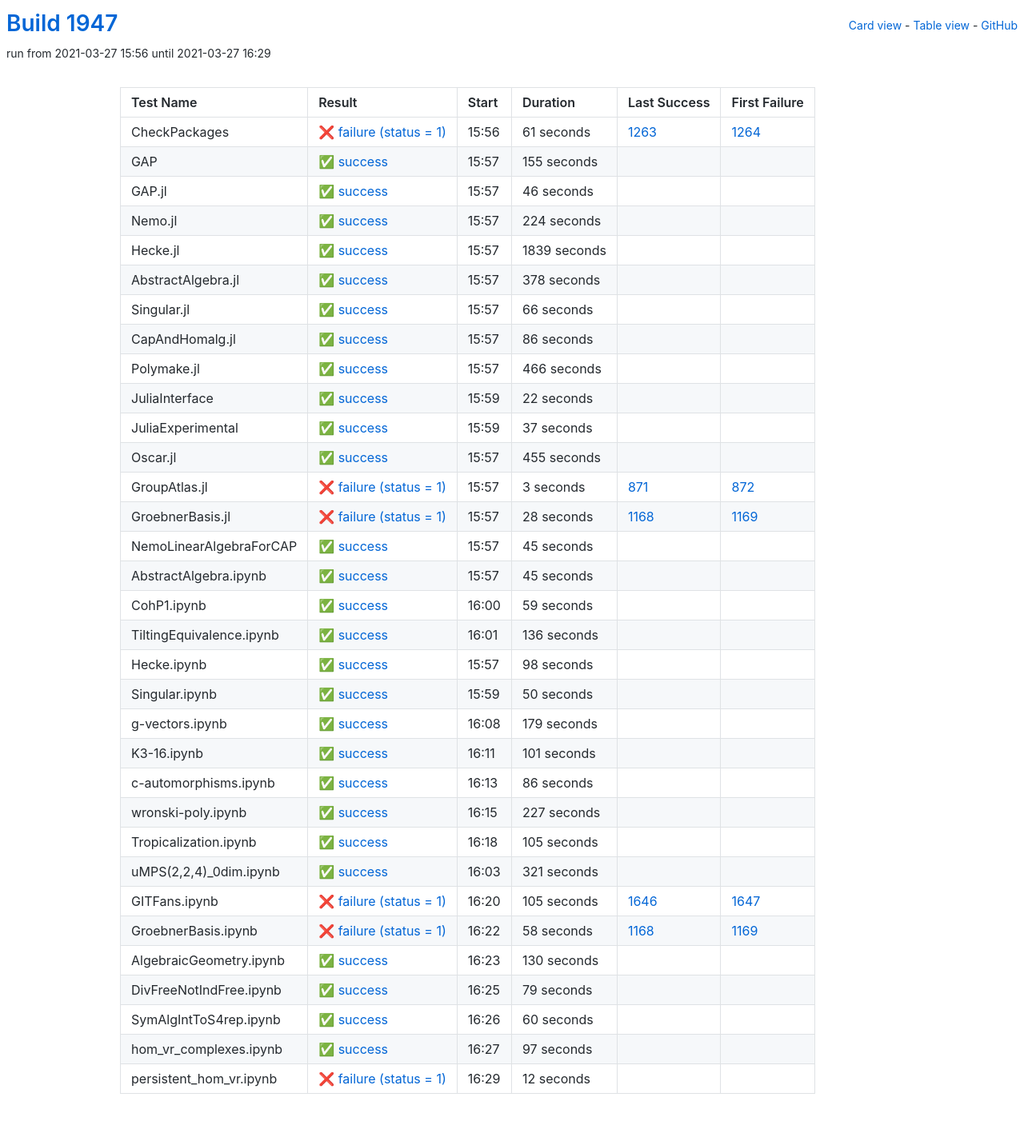
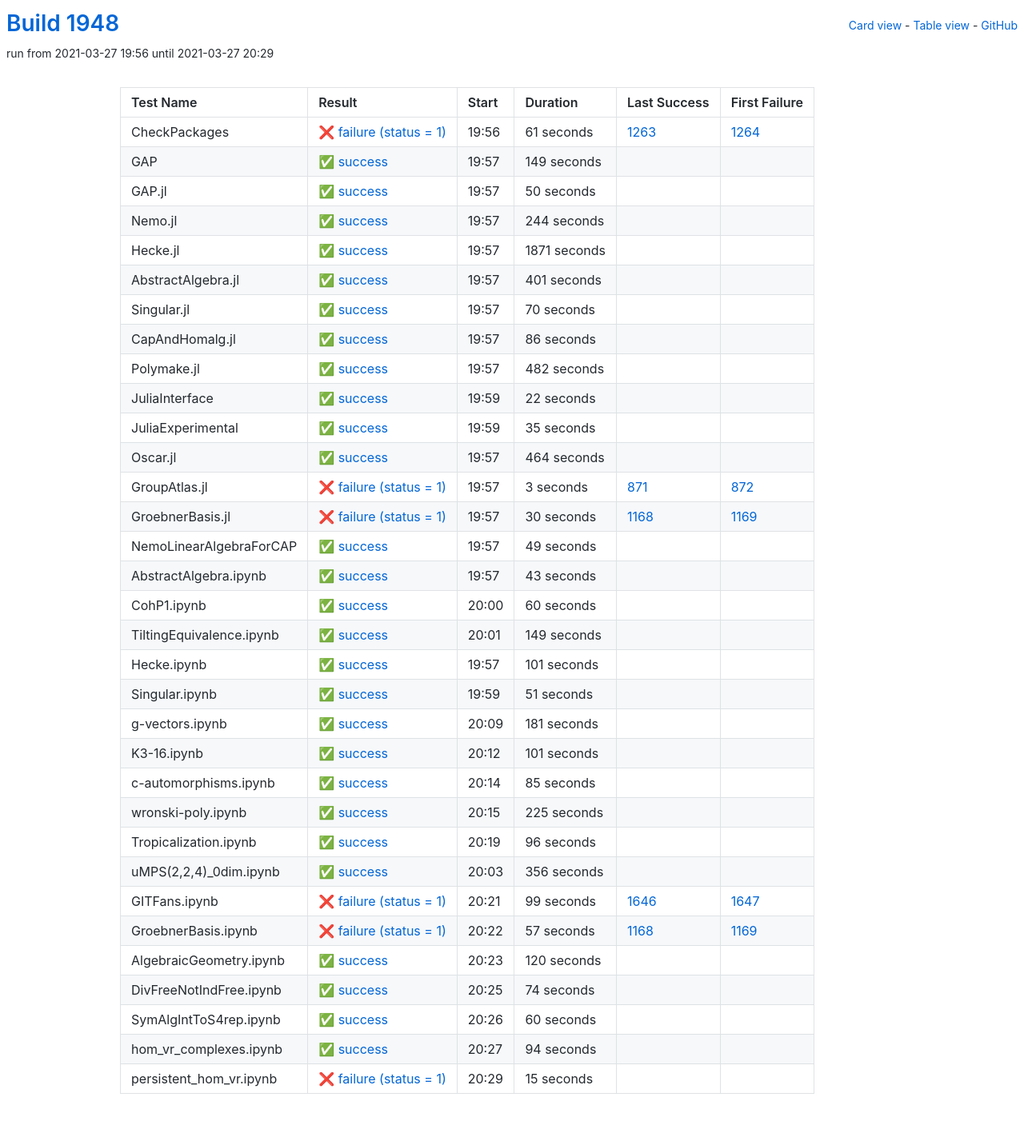
Before and after one commit to oscar-system/oscar-ci-status-stable, a Jekyll site: the page built from table.html, in a window 1280 px wide. Shown: the whole page at 80% size. Built offline with Jekyll 4.4.1, drawn with Linux system fonts in a browser that asks for light colours.

Commit message:
Build #1948

```diff
--- a/_data/ci.yml
+++ b/_data/ci.yml
@@ -1,6 +1,6 @@
 ---
-build: 1947
-build_url: https://oscarci.mathematik.uni-kl.de/job/oscar-stable/1947/
+build: 1948
+build_url: https://oscarci.mathematik.uni-kl.de/job/oscar-stable/1948/
 job: oscar-stable
 organization: oscar-system
 repo: oscar-ci-status-stable
@@ -8,8 +8,8 @@ repourl: https://github.com/oscar-system/oscar-ci-status-stable
 tests:
 - name: CheckPackages
   id: checkpackages
-  log: https://oscarci.mathematik.uni-kl.de/job/oscar-stable/1947/artifact/logs/build-1947/CheckPackages.log
-  start: 2021-03-27 15:56
+  log: https://oscarci.mathematik.uni-kl.de/job/oscar-stable/1948/artifact/logs/build-1948/CheckPackages.log
+  start: 2021-03-27 19:56
   success: false
   exitcode: 1
   status: failure
@@ -20,80 +20,80 @@ tests:
   first_failure_url: https://oscarci.mathematik.uni-kl.de/job/oscar-stable/1264/
 - name: GAP
   id: gap
-  log: https://oscarci.mathematik.uni-kl.de/job/oscar-stable/1947/artifact/logs/build-1947/GAP.log
-  start: 2021-03-27 15:57
+  log: https://oscarci.mathematik.uni-kl.de/job/oscar-stable/1948/artifact/logs/build-1948/GAP.log
+  start: 2021-03-27 19:57
   success: true
   exitcode: 0
   status: success
-  duration: 155
+  duration: 149
   last_success: false
   last_success_url:
   first_failure: false
   first_failure_url:
 - name: GAP.jl
   id: gap-jl
-  log: https://oscarci.mathematik.uni-kl.de/job/oscar-stable/1947/artifact/logs/build-1947/GAP.jl.log
-  start: 2021-03-27 15:57
+  log: https://oscarci.mathematik.uni-kl.de/job/oscar-stable/1948/artifact/logs/build-1948/GAP.jl.log
+  start: 2021-03-27 19:57
   success: true
   exitcode: 0
   status: success
-  duration: 46
+  duration: 50
   last_success: false
   last_success_url:
   first_failure: false
   first_failure_url:
 - name: Nemo.jl
   id: nemo-jl
-  log: https://oscarci.mathematik.uni-kl.de/job/oscar-stable/1947/artifact/logs/build-1947/Nemo.jl.log
-  start: 2021-03-27 15:57
+  log: https://oscarci.mathematik.uni-kl.de/job/oscar-stable/1948/artifact/logs/build-1948/Nemo.jl.log
+  start: 2021-03-27 19:57
   success: true
   exitcode: 0
   status: success
-  duration: 224
+  duration: 244
   last_success: false
   last_success_url:
   first_failure: false
   first_failure_url:
 - name: Hecke.jl
   id: hecke-jl
-  log: https://oscarci.mathematik.uni-kl.de/job/oscar-stable/1947/artifact/logs/build-1947/Hecke.jl.log
-  start: 2021-03-27 15:57
+  log: https://oscarci.mathematik.uni-kl.de/job/oscar-stable/1948/artifact/logs/build-1948/Hecke.jl.log
+  start: 2021-03-27 19:57
   success: true
   exitcode: 0
   status: success
-  duration: 1839
+  duration: 1871
   last_success: false
   last_success_url:
   first_failure: false
   first_failure_url:
 - name: AbstractAlgebra.jl
   id: abstractalgebra-jl
-  log: https://oscarci.mathematik.uni-kl.de/job/oscar-stable/1947/artifact/logs/build-1947/AbstractAlgebra.jl.log
-  start: 2021-03-27 15:57
+  log: https://oscarci.mathematik.uni-kl.de/job/oscar-stable/1948/artifact/logs/build-1948/AbstractAlgebra.jl.log
+  start: 2021-03-27 19:57
   success: true
   exitcode: 0
   status: success
-  duration: 378
+  duration: 401
   last_success: false
   last_success_url:
   first_failure: false
   first_failure_url:
 - name: Singular.jl
   id: singular-jl
-  log: https://oscarci.mathematik.uni-kl.de/job/oscar-stable/1947/artifact/logs/build-1947/Singular.jl.log
-  start: 2021-03-27 15:57
+  log: https://oscarci.mathematik.uni-kl.de/job/oscar-stable/1948/artifact/logs/build-1948/Singular.jl.log
+  start: 2021-03-27 19:57
   success: true
   exitcode: 0
   status: success
-  duration: 66
+  duration: 70
   last_success: false
   last_success_url:
   first_failure: false
   first_failure_url:
 - name: CapAndHomalg.jl
   id: capandhomalg-jl
-  log: https://oscarci.mathematik.uni-kl.de/job/oscar-stable/1947/artifact/logs/build-1947/CapAndHomalg.jl.log
-  start: 2021-03-27 15:57
+  log: https://oscarci.mathematik.uni-kl.de/job/oscar-stable/1948/artifact/logs/build-1948/CapAndHomalg.jl.log
+  start: 2021-03-27 19:57
   success: true
   exitcode: 0
   status: success
@@ -104,20 +104,20 @@ tests:
   first_failure_url:
 - name: Polymake.jl
   id: polymake-jl
-  log: https://oscarci.mathematik.uni-kl.de/job/oscar-stable/1947/artifact/logs/build-1947/Polymake.jl.log
-  start: 2021-03-27 15:57
+  log: https://oscarci.mathematik.uni-kl.de/job/oscar-stable/1948/artifact/logs/build-1948/Polymake.jl.log
+  start: 2021-03-27 19:57
   success: true
   exitcode: 0
   status: success
-  duration: 466
+  duration: 482
   last_success: false
   last_success_url:
   first_failure: false
   first_failure_url:
 - name: JuliaInterface
   id: juliainterface
-  log: https://oscarci.mathematik.uni-kl.de/job/oscar-stable/1947/artifact/logs/build-1947/JuliaInterface.log
-  start: 2021-03-27 15:59
+  log: https://oscarci.mathematik.uni-kl.de/job/oscar-stable/1948/artifact/logs/build-1948/JuliaInterface.log
+  start: 2021-03-27 19:59
   success: true
   exitcode: 0
   status: success
@@ -128,32 +128,32 @@ tests:
   first_failure_url:
 - name: JuliaExperimental
   id: juliaexperimental
-  log: https://oscarci.mathematik.uni-kl.de/job/oscar-stable/1947/artifact/logs/build-1947/JuliaExperimental.log
-  start: 2021-03-27 15:59
+  log: https://oscarci.mathematik.uni-kl.de/job/oscar-stable/1948/artifact/logs/build-1948/JuliaExperimental.log
+  start: 2021-03-27 19:59
   success: true
   exitcode: 0
   status: success
-  duration: 37
+  duration: 35
   last_success: false
   last_success_url:
   first_failure: false
   first_failure_url:
 - name: Oscar.jl
   id: oscar-jl
-  log: https://oscarci.mathematik.uni-kl.de/job/oscar-stable/1947/artifact/logs/build-1947/Oscar.jl.log
-  start: 2021-03-27 15:57
+  log: https://oscarci.mathematik.uni-kl.de/job/oscar-stable/1948/artifact/logs/build-1948/Oscar.jl.log
+  start: 2021-03-27 19:57
   success: true
   exitcode: 0
   status: success
-  duration: 455
+  duration: 464
   last_success: false
   last_success_url:
   first_failure: false
   first_failure_url:
 - name: GroupAtlas.jl
   id: groupatlas-jl
-  log: https://oscarci.mathematik.uni-kl.de/job/oscar-stable/1947/artifact/logs/build-1947/GroupAtlas.jl.log
-  start: 2021-03-27 15:57
+  log: https://oscarci.mathematik.uni-kl.de/job/oscar-stable/1948/artifact/logs/build-1948/GroupAtlas.jl.log
+  start: 2021-03-27 19:57
   success: false
   exitcode: 1
   status: failure
@@ -164,104 +164,104 @@ tests:
   first_failure_url: https://oscarci.mathematik.uni-kl.de/job/oscar-stable/872/
 - name: GroebnerBasis.jl
   id: groebnerbasis-jl
-  log: https://oscarci.mathematik.uni-kl.de/job/oscar-stable/1947/artifact/logs/build-1947/GroebnerBasis.jl.log
-  start: 2021-03-27 15:57
+  log: https://oscarci.mathematik.uni-kl.de/job/oscar-stable/1948/artifact/logs/build-1948/GroebnerBasis.jl.log
+  start: 2021-03-27 19:57
   success: false
   exitcode: 1
   status: failure
-  duration: 28
+  duration: 30
   last_success: 1168
   last_success_url: https://oscarci.mathematik.uni-kl.de/job/oscar-stable/1168/
   first_failure: 1169
   first_failure_url: https://oscarci.mathematik.uni-kl.de/job/oscar-stable/1169/
 - name: NemoLinearAlgebraForCAP
   id: nemolinearalgebraforcap
-  log: https://oscarci.mathematik.uni-kl.de/job/oscar-stable/1947/artifact/logs/build-1947/NemoLinearAlgebraForCAP.log
-  start: 2021-03-27 15:57
+  log: https://oscarci.mathematik.uni-kl.de/job/oscar-stable/1948/artifact/logs/build-1948/NemoLinearAlgebraForCAP.log
+  start: 2021-03-27 19:57
   success: true
   exitcode: 0
   status: success
-  duration: 45
+  duration: 49
   last_success: false
   last_success_url:
   first_failure: false
   first_failure_url:
 - name: AbstractAlgebra.ipynb
   id: abstractalgebra-ipynb
-  log: https://oscarci.mathematik.uni-kl.de/job/oscar-stable/1947/artifact/logs/build-1947/AbstractAlgebra.ipynb.log
-  start: 2021-03-27 15:57
+  log: https://oscarci.mathematik.uni-kl.de/job/oscar-stable/1948/artifact/logs/build-1948/AbstractAlgebra.ipynb.log
+  start: 2021-03-27 19:57
   success: true
   exitcode: 0
   status: success
-  duration: 45
+  duration: 43
   last_success: false
   last_success_url:
   first_failure: false
   first_failure_url:
 - name: CohP1.ipynb
   id: cohp1-ipynb
-  log: https://oscarci.mathematik.uni-kl.de/job/oscar-stable/1947/artifact/logs/build-1947/CohP1.ipynb.log
-  start: 2021-03-27 16:00
+  log: https://oscarci.mathematik.uni-kl.de/job/oscar-stable/1948/artifact/logs/build-1948/CohP1.ipynb.log
+  start: 2021-03-27 20:00
   success: true
   exitcode: 0
   status: success
-  duration: 59
+  duration: 60
   last_success: false
   last_success_url:
   first_failure: false
   first_failure_url:
 - name: TiltingEquivalence.ipynb
   id: tiltingequivalence-ipynb
-  log: https://oscarci.mathematik.uni-kl.de/job/oscar-stable/1947/artifact/logs/build-1947/TiltingEquivalence.ipynb.log
-  start: 2021-03-27 16:01
+  log: https://oscarci.mathematik.uni-kl.de/job/oscar-stable/1948/artifact/logs/build-1948/TiltingEquivalence.ipynb.log
+  start: 2021-03-27 20:01
   success: true
   exitcode: 0
   status: success
-  duration: 136
+  duration: 149
   last_success: false
   last_success_url:
   first_failure: false
   first_failure_url:
 - name: Hecke.ipynb
   id: hecke-ipynb
-  log: https://oscarci.mathematik.uni-kl.de/job/oscar-stable/1947/artifact/logs/build-1947/Hecke.ipynb.log
-  start: 2021-03-27 15:57
+  log: https://oscarci.mathematik.uni-kl.de/job/oscar-stable/1948/artifact/logs/build-1948/Hecke.ipynb.log
+  start: 2021-03-27 19:57
   success: true
   exitcode: 0
   status: success
-  duration: 98
+  duration: 101
   last_success: false
   last_success_url:
   first_failure: false
   first_failure_url:
 - name: Singular.ipynb
   id: singular-ipynb
-  log: https://oscarci.mathematik.uni-kl.de/job/oscar-stable/1947/artifact/logs/build-1947/Singular.ipynb.log
-  start: 2021-03-27 15:59
+  log: https://oscarci.mathematik.uni-kl.de/job/oscar-stable/1948/artifact/logs/build-1948/Singular.ipynb.log
+  start: 2021-03-27 19:59
   success: true
   exitcode: 0
   status: success
-  duration: 50
+  duration: 51
   last_success: false
   last_success_url:
   first_failure: false
   first_failure_url:
 - name: g-vectors.ipynb
   id: g-vectors-ipynb
-  log: https://oscarci.mathematik.uni-kl.de/job/oscar-stable/1947/artifact/logs/build-1947/g-vectors.ipynb.log
-  start: 2021-03-27 16:08
+  log: https://oscarci.mathematik.uni-kl.de/job/oscar-stable/1948/artifact/logs/build-1948/g-vectors.ipynb.log
+  start: 2021-03-27 20:09
   success: true
   exitcode: 0
   status: success
-  duration: 179
+  duration: 181
   last_success: false
   last_success_url:
   first_failure: false
   first_failure_url:
 - name: K3-16.ipynb
   id: k3-16-ipynb
-  log: https://oscarci.mathematik.uni-kl.de/job/oscar-stable/1947/artifact/logs/build-1947/K3-16.ipynb.log
-  start: 2021-03-27 16:11
+  log: https://oscarci.mathematik.uni-kl.de/job/oscar-stable/1948/artifact/logs/build-1948/K3-16.ipynb.log
+  start: 2021-03-27 20:12
   success: true
   exitcode: 0
   status: success
@@ -272,104 +272,104 @@ tests:
   first_failure_url:
 - name: c-automorphisms.ipynb
   id: c-automorphisms-ipynb
-  log: https://oscarci.mathematik.uni-kl.de/job/oscar-stable/1947/artifact/logs/build-1947/c-automorphisms.ipynb.log
-  start: 2021-03-27 16:13
+  log: https://oscarci.mathematik.uni-kl.de/job/oscar-stable/1948/artifact/logs/build-1948/c-automorphisms.ipynb.log
+  start: 2021-03-27 20:14
   success: true
   exitcode: 0
   status: success
-  duration: 86
+  duration: 85
   last_success: false
   last_success_url:
   first_failure: false
   first_failure_url:
 - name: wronski-poly.ipynb
   id: wronski-poly-ipynb
-  log: https://oscarci.mathematik.uni-kl.de/job/oscar-stable/1947/artifact/logs/build-1947/wronski-poly.ipynb.log
-  start: 2021-03-27 16:15
+  log: https://oscarci.mathematik.uni-kl.de/job/oscar-stable/1948/artifact/logs/build-1948/wronski-poly.ipynb.log
+  start: 2021-03-27 20:15
   success: true
   exitcode: 0
   status: success
-  duration: 227
+  duration: 225
   last_success: false
   last_success_url:
   first_failure: false
   first_failure_url:
 - name: Tropicalization.ipynb
   id: tropicalization-ipynb
-  log: https://oscarci.mathematik.uni-kl.de/job/oscar-stable/1947/artifact/logs/build-1947/Tropicalization.ipynb.log
-  start: 2021-03-27 16:18
+  log: https://oscarci.mathematik.uni-kl.de/job/oscar-stable/1948/artifact/logs/build-1948/Tropicalization.ipynb.log
+  start: 2021-03-27 20:19
   success: true
   exitcode: 0
   status: success
-  duration: 105
+  duration: 96
   last_success: false
   last_success_url:
   first_failure: false
   first_failure_url:
 - name: uMPS(2,2,4)_0dim.ipynb
   id: umps-2-2-4-0dim-ipynb
-  log: https://oscarci.mathematik.uni-kl.de/job/oscar-stable/1947/artifact/logs/build-1947/uMPS-2-2-4-_0dim.ipynb.log
-  start: 2021-03-27 16:03
+  log: https://oscarci.mathematik.uni-kl.de/job/oscar-stable/1948/artifact/logs/build-1948/uMPS-2-2-4-_0dim.ipynb.log
+  start: 2021-03-27 20:03
   success: true
   exitcode: 0
   status: success
-  duration: 321
+  duration: 356
   last_success: false
   last_success_url:
   first_failure: false
   first_failure_url:
 - name: GITFans.ipynb
   id: gitfans-ipynb
-  log: https://oscarci.mathematik.uni-kl.de/job/oscar-stable/1947/artifact/logs/build-1947/GITFans.ipynb.log
-  start: 2021-03-27 16:20
+  log: https://oscarci.mathematik.uni-kl.de/job/oscar-stable/1948/artifact/logs/build-1948/GITFans.ipynb.log
+  start: 2021-03-27 20:21
   success: false
   exitcode: 1
   status: failure
-  duration: 105
+  duration: 99
   last_success: 1646
   last_success_url: https://oscarci.mathematik.uni-kl.de/job/oscar-stable/1646/
   first_failure: 1647
   first_failure_url: https://oscarci.mathematik.uni-kl.de/job/oscar-stable/1647/
 - name: GroebnerBasis.ipynb
   id: groebnerbasis-ipynb
-  log: https://oscarci.mathematik.uni-kl.de/job/oscar-stable/1947/artifact/logs/build-1947/GroebnerBasis.ipynb.log
-  start: 2021-03-27 16:22
+  log: https://oscarci.mathematik.uni-kl.de/job/oscar-stable/1948/artifact/logs/build-1948/GroebnerBasis.ipynb.log
+  start: 2021-03-27 20:22
   success: false
   exitcode: 1
   status: failure
-  duration: 58
+  duration: 57
   last_success: 1168
   last_success_url: https://oscarci.mathematik.uni-kl.de/job/oscar-stable/1168/
   first_failure: 1169
   first_failure_url: https://oscarci.mathematik.uni-kl.de/job/oscar-stable/1169/
 - name: AlgebraicGeometry.ipynb
   id: algebraicgeometry-ipynb
-  log: https://oscarci.mathematik.uni-kl.de/job/oscar-stable/1947/artifact/logs/build-1947/AlgebraicGeometry.ipynb.log
-  start: 2021-03-27 16:23
+  log: https://oscarci.mathematik.uni-kl.de/job/oscar-stable/1948/artifact/logs/build-1948/AlgebraicGeometry.ipynb.log
+  start: 2021-03-27 20:23
   success: true
   exitcode: 0
   status: success
-  duration: 130
+  duration: 120
   last_success: false
   last_success_url:
   first_failure: false
   first_failure_url:
 - name: DivFreeNotIndFree.ipynb
   id: divfreenotindfree-ipynb
-  log: https://oscarci.mathematik.uni-kl.de/job/oscar-stable/1947/artifact/logs/build-1947/DivFreeNotIndFree.ipynb.log
-  start: 2021-03-27 16:25
+  log: https://oscarci.mathematik.uni-kl.de/job/oscar-stable/1948/artifact/logs/build-1948/DivFreeNotIndFree.ipynb.log
+  start: 2021-03-27 20:25
   success: true
   exitcode: 0
   status: success
-  duration: 79
+  duration: 74
   last_success: false
   last_success_url:
   first_failure: false
   first_failure_url:
 - name: SymAlgIntToS4rep.ipynb
   id: symalginttos4rep-ipynb
-  log: https://oscarci.mathematik.uni-kl.de/job/oscar-stable/1947/artifact/logs/build-1947/SymAlgIntToS4rep.ipynb.log
-  start: 2021-03-27 16:26
+  log: https://oscarci.mathematik.uni-kl.de/job/oscar-stable/1948/artifact/logs/build-1948/SymAlgIntToS4rep.ipynb.log
+  start: 2021-03-27 20:26
   success: true
   exitcode: 0
   status: success
@@ -380,24 +380,24 @@ tests:
   first_failure_url:
 - name: hom_vr_complexes.ipynb
   id: hom-vr-complexes-ipynb
-  log: https://oscarci.mathematik.uni-kl.de/job/oscar-stable/1947/artifact/logs/build-1947/hom_vr_complexes.ipynb.log
-  start: 2021-03-27 16:27
+  log: https://oscarci.mathematik.uni-kl.de/job/oscar-stable/1948/artifact/logs/build-1948/hom_vr_complexes.ipynb.log
+  start: 2021-03-27 20:27
   success: true
   exitcode: 0
   status: success
-  duration: 97
+  duration: 94
   last_success: false
   last_success_url:
   first_failure: false
   first_failure_url:
 - name: persistent_hom_vr.ipynb
   id: persistent-hom-vr-ipynb
-  log: https://oscarci.mathematik.uni-kl.de/job/oscar-stable/1947/artifact/logs/build-1947/persistent_hom_vr.ipynb.log
-  start: 2021-03-27 16:29
+  log: https://oscarci.mathematik.uni-kl.de/job/oscar-stable/1948/artifact/logs/build-1948/persistent_hom_vr.ipynb.log
+  start: 2021-03-27 20:29
   success: false
   exitcode: 1
   status: failure
-  duration: 12
+  duration: 15
   last_success: false
   last_success_url:
   first_failure: false
```
Also changed, not shown: README.md.
